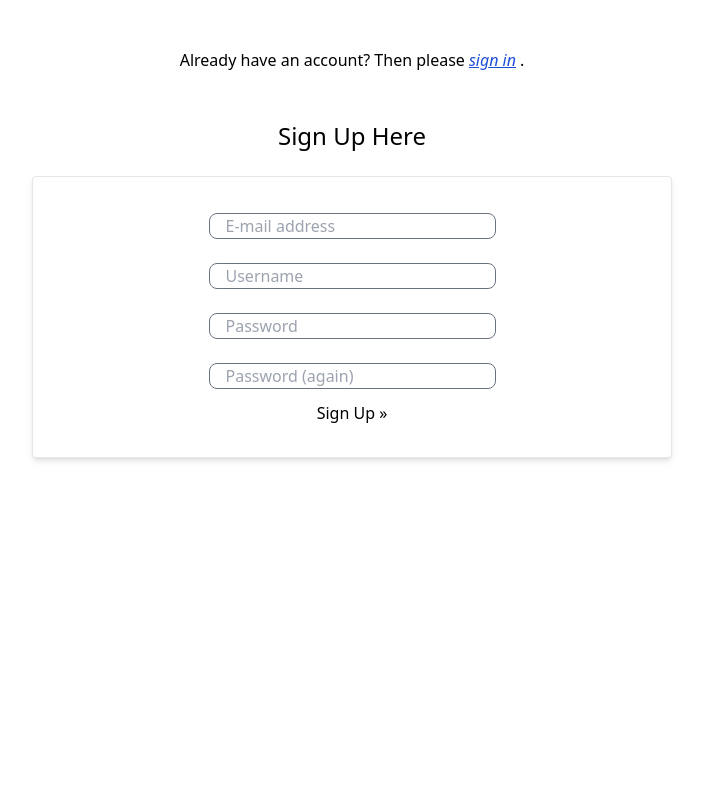
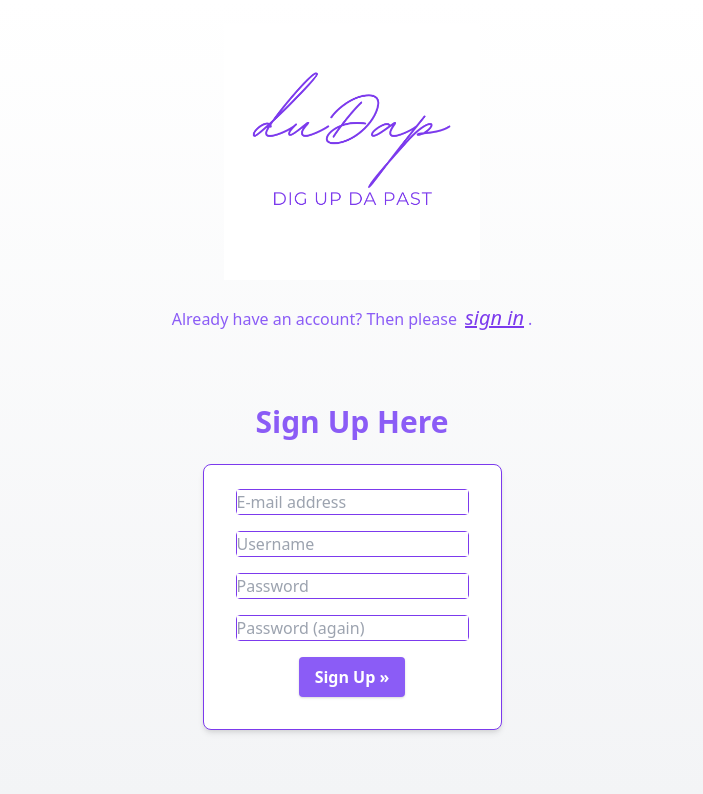
Before and after one commit to raja-chaudhary/duDap, a Django app: page /accounts/signup/ in a window 1280 px wide. Shown: the part 96-890 px from the top of the page, without its empty margins (288-991 px from the left). Before the commit the page ends 557 px from the top, so only its background shows below. Run offline with Django 3.2, Linux system fonts and the light colour scheme; style sheets or scripts are compiled from the project's sources; parts of the project's set-up code (start-up, migrations or seed data) failed here and were passed over; some libraries are stand-ins or nearby versions.

Commit message:
Updated the styling fore

```diff
--- a/relMan/templates/account/signup.html
+++ b/relMan/templates/account/signup.html
@@ -7,20 +7,25 @@
 {% block head_title %}{% trans "Signup" %}{% endblock %}
 
 {% block content %}
-<p class="text-md justify-center flex my-12">{% blocktrans %}Already have an account? Then please <a href="{{ login_url }}" class="text-md italic underline text-black text-appBlue mx-1"> sign in</a>.{% endblocktrans %}</p>
+<div class="flex flex-col justify-center items-center mx-auto bg-gradient-to-b from-white to-gray-100">
+  <div class="bg-white my-6">
+    <img class="h-64 w-64 rounded-full" src="{% static 'images/dudap.png' %}" alt="">
+  </div>
+  <p class="text-md text-purple-500 mt-0 mr-0 mb-12 ml-0 pt-0 pr-0 pb-0 pl-0 text-center">{% blocktrans %}Already have an account? Then please <a href="{{ login_url }}" class="text-xl italic underline text-purple-600 mx-1"> sign in</a>.{% endblocktrans %}</p>
 
-<h1 class="text-2xl justify-center flex">{% trans "Sign Up Here" %}</h1>
+  <h1 class="font-extrabold text-2xl md:text-3xl text-purple-500 mt-6 mr-0 mb-6 ml-0 pt-0 pr-0 pb-0 pl-0 text-center">{% trans "Sign Up Here" %}</h1>
 
-<form id="signup_form" method="post" action="{% url 'account_signup' %}" class="signup flex flex-col mx-auto justify-center relative bg-white shadow-md border rounded px-8 pt-6 pb-8 mx-4 w-full md:w-1/2 my-6">
-  {% csrf_token %}
-  <div class="flex mx-auto w-full md:w-1/2 border border-gray-500 my-3 rounded-lg px-4 text-gray-700">{{ form.email }}</div>
-  <div class="flex mx-auto w-full md:w-1/2 border border-gray-500 my-3 rounded-lg px-4 text-gray-700">{{ form.username }}</div>
-  <div class="flex mx-auto w-full md:w-1/2 border border-gray-500 my-3 rounded-lg px-4 text-gray-700">{{ form.password1 }}</div>
-  <div class="flex mx-auto w-full md:w-1/2 border border-gray-500 my-3 rounded-lg px-4 text-gray-700">{{ form.password2 }}</div>
-  {% if redirect_field_value %}
-  <input type="hidden" name="{{ redirect_field_name }}" value="{{ redirect_field_value }}" />
-  {% endif %}
-  <button type="submit">{% trans "Sign Up" %} &raquo;</button>
-</form>
+  <form id="signup_form" method="post" action="{% url 'account_signup' %}" class="relative bg-white border border-purple-600 rounded-lg shadow-md rounded px-8 pt-6 pb-8 mb-16 mx-4">
+    {% csrf_token %}
+    <div class="mb-4 border border-purple-600 rounded">{{ form.email }}</div>
+    <div class="mb-4 border border-purple-600 rounded">{{ form.username }}</div>
+    <div class="mb-4 border border-purple-600 rounded">{{ form.password1 }}</div>
+    <div class="mb-4 border border-purple-600 rounded">{{ form.password2 }}</div>
+    {% if redirect_field_value %}
+    <input type="hidden" name="{{ redirect_field_name }}" value="{{ redirect_field_value }}" />
+    {% endif %}
+    <button type="submit" class="shadow bg-purple-500 hover:bg-purple-600 focus:shadow-outline focus:outline-none text-white font-bold py-2 px-4 rounded flex mx-auto cursor-pointer">{% trans "Sign Up" %} &raquo;</button>
+  </form>
+</div>
 
 {% endblock %}
```
